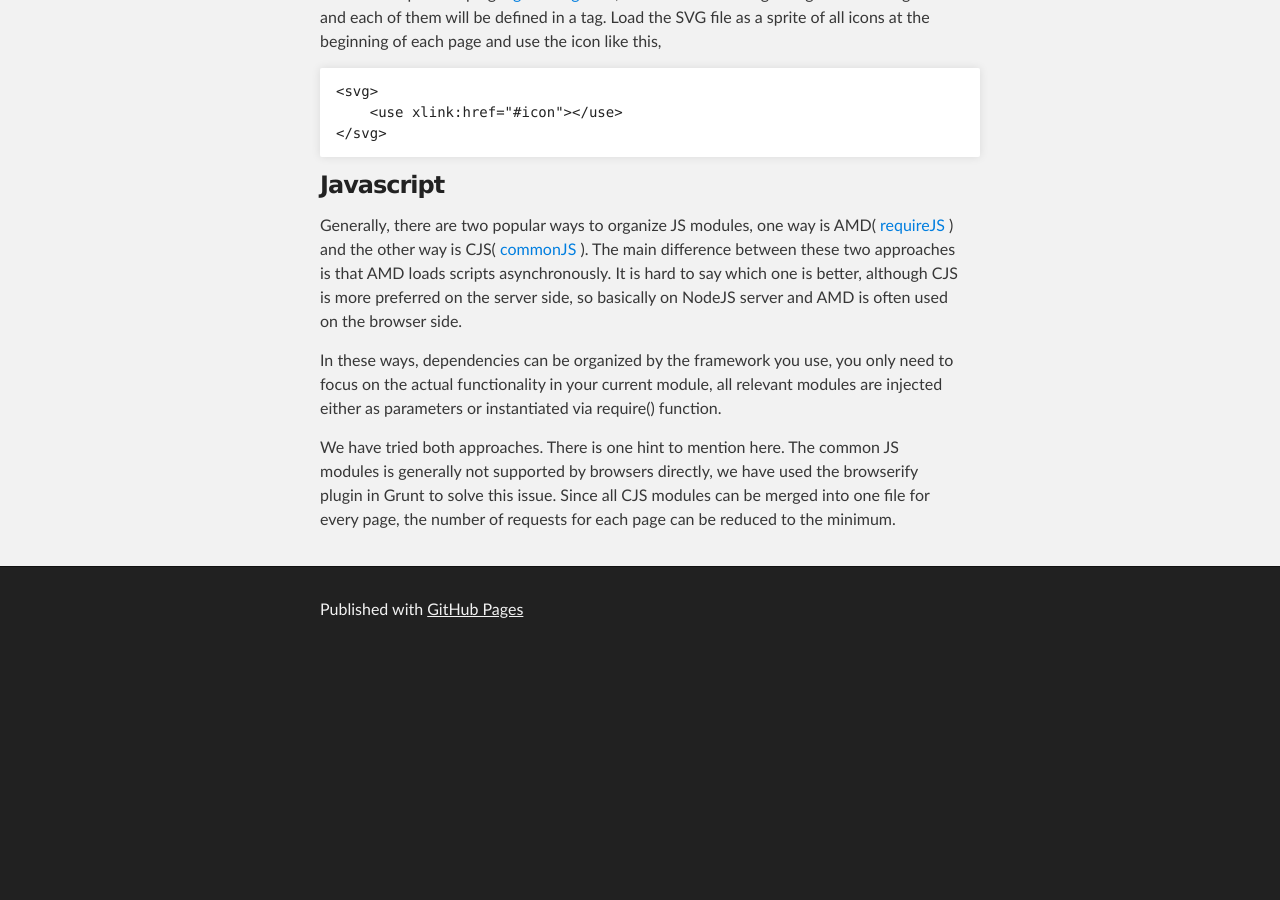
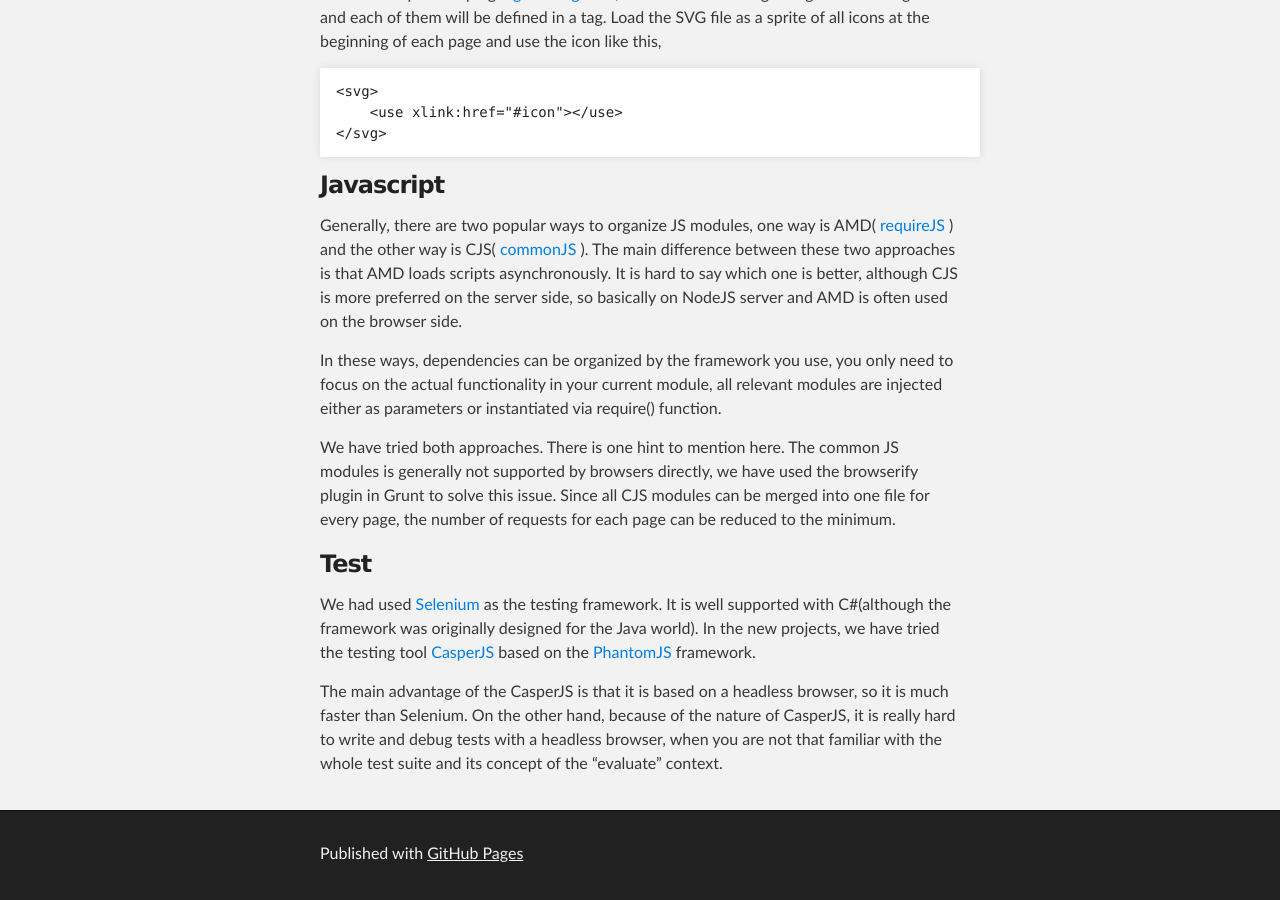
Before and after one commit to simonlzn/simonlzn.github.io, a Jekyll site: the page built from _posts/2015-08-07-front-end-technologies-used-in-current-projects.md, in a window 1280 px wide and 900 px high, scrolled down 2366 px. Built offline with Jekyll 4.4.1, drawn with Linux system fonts in a browser that asks for light colours; before the commit the page ends 3022 px from its top, so only the background shows below that.

Commit message:
Changed the article with front-end technology

```diff
--- a/_posts/2015-08-07-front-end-technologies-used-in-current-projects.md
+++ b/_posts/2015-08-07-front-end-technologies-used-in-current-projects.md
@@ -95,3 +95,8 @@
 In these ways, dependencies can be organized by the framework you use, you only need to focus on the actual functionality in your current module, all relevant modules are injected either as parameters or instantiated via require() function.
 
 We have tried both approaches. There is one hint to mention here. The common JS modules is generally not supported by browsers directly, we have used the browserify plugin in Grunt to solve this issue. Since all CJS modules can be merged into one file for every page, the number of requests for each page can be reduced to the minimum.
+
+<h3>Test</h3>
+We had used [Selenium](http://docs.seleniumhq.org/) as the testing framework. It is well supported with C#(although the framework was originally designed for the Java world). In the new projects, we have tried the testing tool [CasperJS](http://casperjs.org/) based on the [PhantomJS](http://phantomjs.org/) framework.
+
+The main advantage of the CasperJS is that it is based on a headless browser, so it is much faster than Selenium. On the other hand, because of the nature of CasperJS, it is really hard to write and debug tests with a headless browser, when you are not that familiar with the whole test suite and its concept of the "evaluate" context.
```
